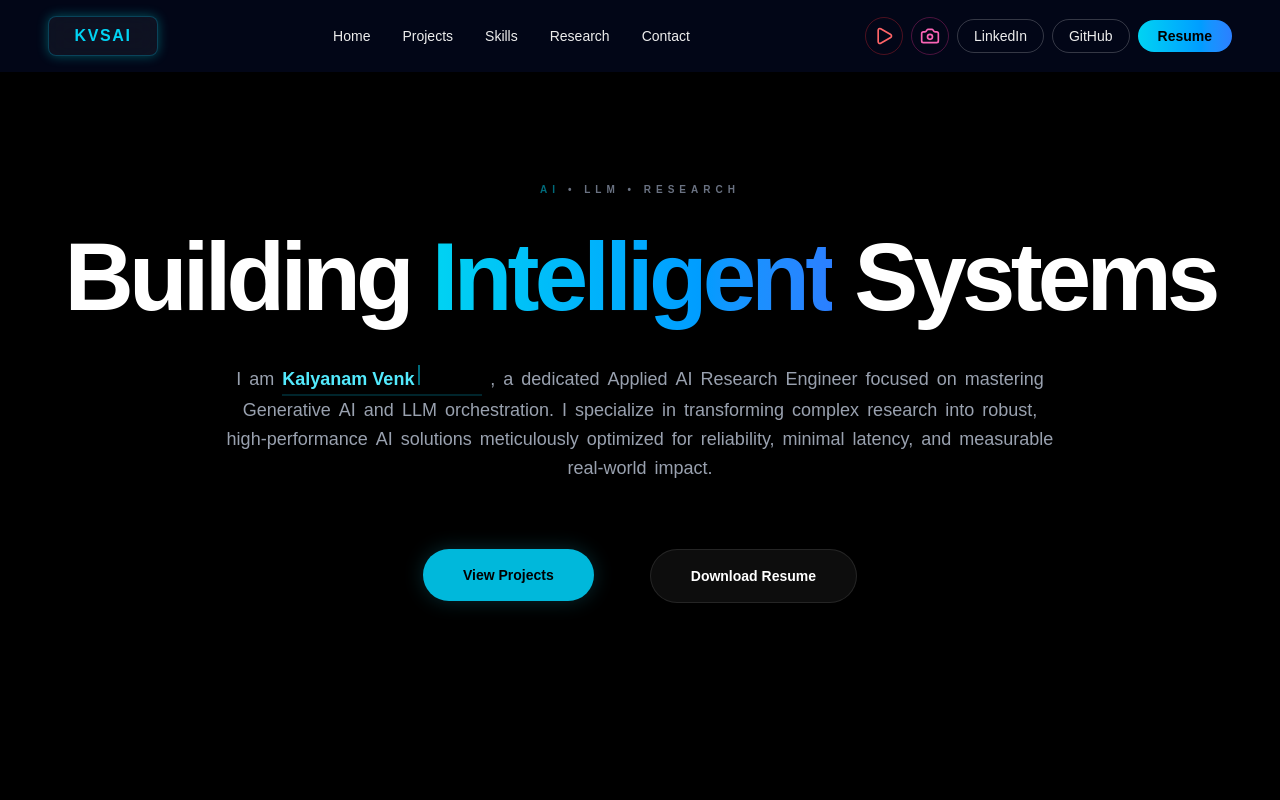
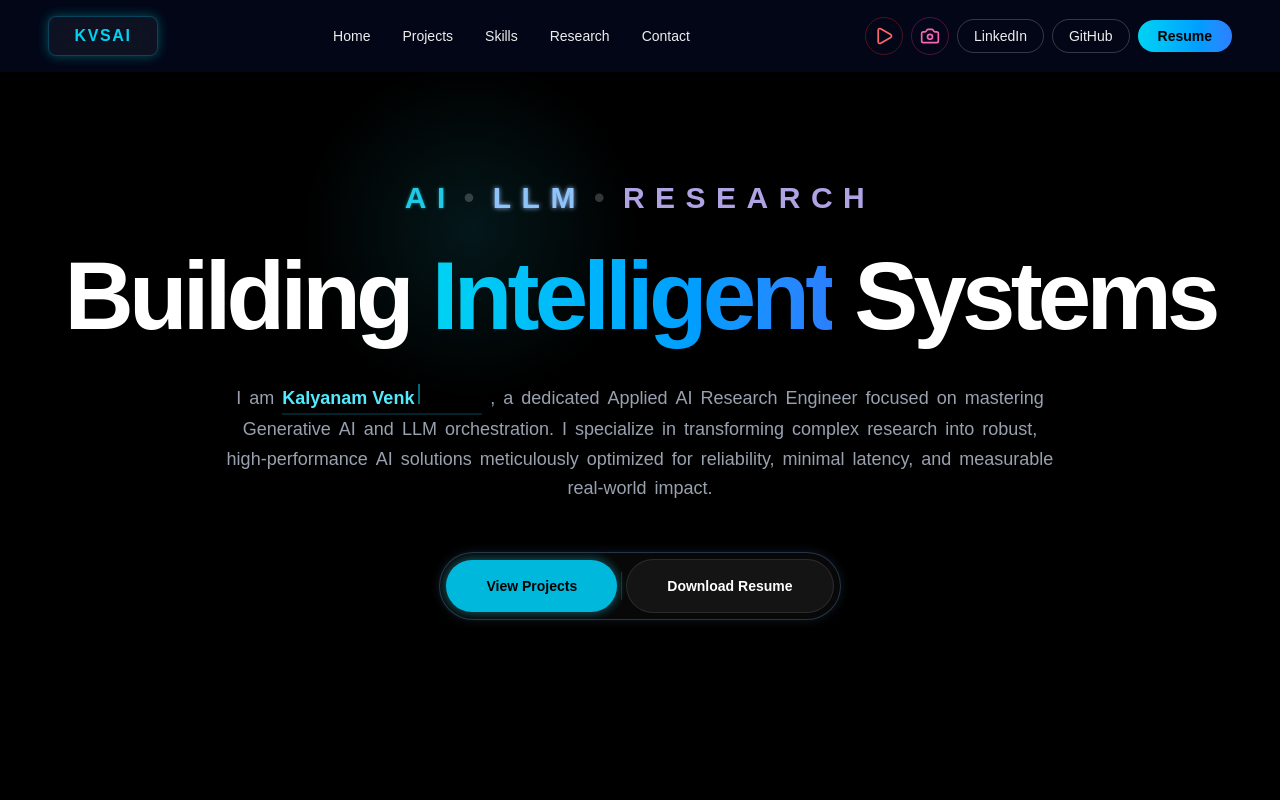
Before and after one commit to SaiAIEngineer/kvsai-portfolio, a Next.js app: page / in a window 1280 px wide. Shown: the top 800 px of the page. Built offline with nearby package versions, Linux system fonts and the light colour scheme.

Commit message:
Refactor Hero component buttons and scroll handling
Refactor Hero component to replace MagneticButton with StaticButton and update button functionalities.

```diff
--- a/sections/Hero.tsx
+++ b/sections/Hero.tsx
@@ -1,90 +1,90 @@
 "use client";
 
-import { motion, useScroll, useTransform, useSpring, useMotionValue } from "framer-motion";
+import { motion, useScroll, useTransform } from "framer-motion";
 import { useEffect, useState, useMemo, useRef } from "react";
 
 export default function Hero() {
-  const sectionRef = useRef<HTMLDivElement>(null);
-  const canvasRef = useRef<HTMLCanvasElement>(null);
   const { scrollY } = useScroll();
-
   const opacityHero = useTransform(scrollY, [0, 400], [1, 0]);
 
   const handleScroll = () => {
     const section = document.getElementById("projects");
     if (section) {
-      window.scrollTo({
-        top: section.offsetTop - 80,
-        behavior: "smooth",
-      });
+      window.scrollTo({ top: section.offsetTop - 80, behavior: "smooth" });
     }
   };
 
-  // --- MAGNETIC BUTTON COMPONENT WITH 'VIEW' BUBBLE ---
-  const MagneticButton = ({ children, className, onClick, href, isPrimary }: any) => {
-    const ref = useRef<HTMLDivElement>(null);
-    const x = useMotionValue(0);
-    const y = useMotionValue(0);
+  // --- STATIC BUTTON (no movement) WITH VIEW BUBBLE + SHIMMER ---
+  const StaticButton = ({
+    children,
+    className,
+    onClick,
+    href,
+    bubbleLabel = "VIEW",
+  }: {
+    children: React.ReactNode;
+    className?: string;
+    onClick?: () => void;
+    href?: string;
+    bubbleLabel?: string;
+  }) => {
     const [isHovered, setIsHovered] = useState(false);
+    const [shimmer, setShimmer] = useState(false);
 
-    const springConfig = { damping: 15, stiffness: 150 };
-    const translateX = useSpring(x, springConfig);
-    const translateY = useSpring(y, springConfig);
-
-    const handleMouseMove = (e: React.MouseEvent) => {
-      const { clientX, clientY } = e;
-      const { left, top, width, height } = ref.current!.getBoundingClientRect();
-      const centerX = left + width / 2;
-      const centerY = top + height / 2;
-
-      // Magnetic pull effect
-      x.set((clientX - centerX) * 0.3);
-      y.set((clientY - centerY) * 0.3);
-    };
-
-    const handleMouseLeave = () => {
-      x.set(0);
-      y.set(0);
-      setIsHovered(false);
+    const handleClick = () => {
+      setShimmer(false);
+      setTimeout(() => setShimmer(true), 10);
+      onClick?.();
     };
 
     const Content = (
-      <motion.div
-        ref={ref}
-        onMouseMove={handleMouseMove}
+      <div
+        className="relative inline-flex items-center justify-center"
         onMouseEnter={() => setIsHovered(true)}
-        onMouseLeave={handleMouseLeave}
-        style={{ x: translateX, y: translateY }}
-        className="relative group p-4"
+        onMouseLeave={() => setIsHovered(false)}
       >
-        <button
-          onClick={onClick}
-          className={`${className} relative overflow-hidden transition-all duration-300 rounded-full flex items-center justify-center`}
-        >
-          {/* 'VIEW' Bubble Effect */}
+        {/* VIEW bubble */}
         <motion.div
           initial={{ scale: 0, opacity: 0 }}
           animate={isHovered ? { scale: 1, opacity: 1 } : { scale: 0, opacity: 0 }}
-            className="absolute z-30 pointer-events-none bg-cyan-400 text-black text-[10px] font-bold py-1 px-3 rounded-full flex items-center justify-center shadow-lg"
-            style={{
-              top: '10%',
-              right: '-10%',
-            }}
+          transition={{ type: "spring", stiffness: 400, damping: 20 }}
+          className="absolute z-30 pointer-events-none bg-cyan-400 text-black text-[9px] font-black tracking-widest py-1 px-2.5 rounded-full"
+          style={{ top: "-8px", right: "-10px" }}
         >
-            VIEW
+          {bubbleLabel}
         </motion.div>
 
-          <span className="relative z-20 px-10 py-4 font-bold text-sm">
+        <button
+          onClick={handleClick}
+          className={`${className} relative overflow-hidden rounded-full flex items-center justify-center transition-all duration-300`}
+        >
+          <span className="relative z-20 px-10 py-4 font-bold text-sm flex items-center gap-2">
             {children}
           </span>
 
-          {/* Internal Glow Effect */}
-          <div className="absolute inset-0 bg-gradient-to-r from-transparent via-white/10 to-transparent -translate-x-full group-hover:animate-shimmer" />
+          {/* Shimmer sweep on click */}
+          {shimmer && (
+            <span
+              key={Date.now()}
+              className="absolute inset-0 z-10 pointer-events-none"
+              style={{
+                background:
+                  "linear-gradient(105deg, transparent 35%, rgba(255,255,255,0.22) 50%, transparent 65%)",
+                animation: "shimmerSweep 0.5s ease forwards",
+              }}
+            />
+          )}
         </button>
-      </motion.div>
+      </div>
     );
 
-    return href ? <a href={href} target="_blank" className="inline-block">{Content}</a> : Content;
+    return href ? (
+      <a href={href} target="_blank" rel="noreferrer" className="inline-block">
+        {Content}
+      </a>
+    ) : (
+      Content
+    );
   };
 
   // --- TYPING ANIMATION ---
@@ -99,60 +99,192 @@ export default function Hero() {
     return () => clearInterval(interval);
   }, []);
 
-  const words = useMemo(() => [
-    "I", "am", "NAME_PLACEHOLDER", ",", "a", "dedicated", "Applied", "AI", "Research",
-    "Engineer", "focused", "on", "mastering", "Generative", "AI", "and", "LLM",
-    "orchestration.", "I", "specialize", "in", "transforming", "complex", "research",
-    "into", "robust,", "high-performance", "AI", "solutions", "meticulously",
-    "optimized", "for", "reliability,", "minimal", "latency,", "and", "measurable",
-    "real-world", "impact."
-  ], []);
+  const words = useMemo(
+    () => [
+      "I", "am", "NAME_PLACEHOLDER", ",", "a", "dedicated", "Applied", "AI",
+      "Research", "Engineer", "focused", "on", "mastering", "Generative", "AI",
+      "and", "LLM", "orchestration.", "I", "specialize", "in", "transforming",
+      "complex", "research", "into", "robust,", "high-performance", "AI",
+      "solutions", "meticulously", "optimized", "for", "reliability,", "minimal",
+      "latency,", "and", "measurable", "real-world", "impact.",
+    ],
+    []
+  );
+
+  // --- CURSOR ORB ---
+  const orbRef = useRef<HTMLDivElement>(null);
+  const sectionRef = useRef<HTMLElement>(null);
+
+  useEffect(() => {
+    const section = sectionRef.current;
+    const orb = orbRef.current;
+    if (!section || !orb) return;
+
+    const handleMouseMove = (e: MouseEvent) => {
+      const rect = section.getBoundingClientRect();
+      const x = e.clientX - rect.left;
+      const y = e.clientY - rect.top;
+      orb.style.left = `${x}px`;
+      orb.style.top = `${y}px`;
+    };
+
+    section.addEventListener("mousemove", handleMouseMove);
+    return () => section.removeEventListener("mousemove", handleMouseMove);
+  }, []);
 
   return (
+    <>
+      {/* Shimmer keyframe injection */}
+      <style>{`
+        @keyframes shimmerSweep {
+          from { transform: translateX(-100%); }
+          to   { transform: translateX(140%); }
+        }
+        @keyframes btnGlowCyan {
+          0%, 100% { box-shadow: 0 0 8px 2px rgba(34,211,238,0.35), 0 0 0px rgba(34,211,238,0); }
+          50%       { box-shadow: 0 0 18px 4px rgba(34,211,238,0.65), 0 0 32px 8px rgba(34,211,238,0.2); }
+        }
+        @keyframes btnGlowViolet {
+          0%, 100% { box-shadow: 0 0 8px 2px rgba(167,139,250,0.3), 0 0 0px rgba(167,139,250,0); }
+          50%       { box-shadow: 0 0 18px 4px rgba(167,139,250,0.6), 0 0 32px 8px rgba(167,139,250,0.18); }
+        }
+        @keyframes pillBorderGlow {
+          0%   { border-color: rgba(34,211,238,0.25); box-shadow: 0 0 10px 1px rgba(34,211,238,0.1); }
+          50%  { border-color: rgba(167,139,250,0.3); box-shadow: 0 0 10px 1px rgba(167,139,250,0.12); }
+          100% { border-color: rgba(34,211,238,0.25); box-shadow: 0 0 10px 1px rgba(34,211,238,0.1); }
+        }
+        .btn-glow-cyan {
+          animation: btnGlowCyan 3s ease-in-out infinite;
+        }
+        .btn-glow-violet {
+          animation: btnGlowViolet 3s ease-in-out infinite;
+          animation-delay: 1.5s;
+        }
+        .pill-glow {
+          animation: pillBorderGlow 4s ease-in-out infinite;
+        }
+        @keyframes glowLoop {
+          0%   { opacity: 0.9; text-shadow: none; }
+          50%  { opacity: 1;   text-shadow: 0 0 6px currentColor; }
+          100% { opacity: 0.9; text-shadow: none; }
+        }
+        .glow-ai {
+          color: #22d3ee;
+          animation: glowLoop 4s ease-in-out infinite;
+        }
+        .glow-llm {
+          color: #93c5fd;
+          animation: glowLoop 4s ease-in-out infinite;
+          animation-delay: 1.3s;
+        }
+        .glow-research {
+          color: #c4b5fd;
+          animation: glowLoop 4s ease-in-out infinite;
+          animation-delay: 2.6s;
+        }
+        .dot-sep {
+          color: rgba(255,255,255,0.2);
+          margin: 0 0.5rem;
+        }
+      `}</style>
+
       <motion.section
         id="home"
+        ref={sectionRef}
         style={{ opacity: opacityHero }}
         className="relative min-h-screen flex flex-col justify-center items-center text-center px-4 bg-black font-sora overflow-hidden"
       >
+        {/* Cursor orb — follows mouse, no movement on buttons */}
+        <div
+          ref={orbRef}
+          className="pointer-events-none absolute z-0"
+          style={{
+            width: "340px",
+            height: "340px",
+            borderRadius: "50%",
+            background:
+              "radial-gradient(circle, rgba(34,211,238,0.11) 0%, transparent 70%)",
+            transform: "translate(-50%, -50%)",
+            transition: "left 0.06s linear, top 0.06s linear",
+          }}
+        />
+
+        {/* Tag line — large glowing words */}
         <motion.p
-        initial={{ opacity: 0 }} animate={{ opacity: 1 }}
-        className="text-[10px] tracking-[0.5em] mb-8 uppercase font-bold text-gray-500"
+          initial={{ opacity: 0, y: 10 }}
+          animate={{ opacity: 1, y: 0 }}
+          transition={{ duration: 0.7 }}
+          className="relative z-10 flex items-center mb-8 uppercase font-black tracking-[0.35em] text-2xl md:text-3xl select-none"
         >
-        <span className="text-cyan-400 animate-pulse">AI</span> • LLM • RESEARCH
+          <span className="glow-ai">AI</span>
+          <span className="dot-sep">•</span>
+          <span className="glow-llm">LLM</span>
+          <span className="dot-sep">•</span>
+          <span className="glow-research">RESEARCH</span>
         </motion.p>
 
-      <h1 className="text-5xl md:text-8xl font-black tracking-tighter text-white mb-10">
-        Building <span className="text-transparent bg-clip-text bg-gradient-to-r from-cyan-400 to-blue-500">Intelligent</span> Systems
+        {/* Headline */}
+        <h1 className="relative z-10 text-5xl md:text-8xl font-black tracking-tighter text-white mb-10">
+          Building{" "}
+          <span className="text-transparent bg-clip-text bg-gradient-to-r from-cyan-400 to-blue-500">
+            Intelligent
+          </span>{" "}
+          Systems
         </h1>
 
-      <div className="text-gray-400 max-w-4xl text-sm md:text-lg leading-relaxed min-h-[120px] mb-12">
+        {/* Typing bio */}
+        <div className="relative z-10 text-gray-400 max-w-4xl text-sm md:text-lg leading-relaxed min-h-[120px] mb-12">
           <p className="flex flex-wrap justify-center gap-x-2">
-          {words.map((word, i) => word === "NAME_PLACEHOLDER" ? (
-            <span key={i} className="text-cyan-300 font-bold border-b-2 border-cyan-500/20 min-w-[200px] text-left">
-              {displayText}<span className="w-[2px] h-5 bg-cyan-400 inline-block animate-pulse ml-1" />
+            {words.map((word, i) =>
+              word === "NAME_PLACEHOLDER" ? (
+                <span
+                  key={i}
+                  className="text-cyan-300 font-bold border-b-2 border-cyan-500/20 min-w-[200px] text-left"
+                >
+                  {displayText}
+                  <span className="w-[2px] h-5 bg-cyan-400 inline-block animate-pulse ml-1" />
                 </span>
               ) : (
-            <span key={i} className="hover:text-white transition-colors duration-300">{word}</span>
-          ))}
+                <span key={i} className="hover:text-white transition-colors duration-300">
+                  {word}
+                </span>
+              )
+            )}
           </p>
         </div>
 
-      <div className="flex flex-col sm:flex-row gap-6 relative z-20">
-        <MagneticButton
-          isPrimary
+        {/* Sticky pill button group */}
+        <div
+          className="pill-glow relative z-20 flex items-center rounded-full p-1.5 gap-1"
+          style={{
+            border: "1px solid rgba(34,211,238,0.25)",
+            background: "rgba(255,255,255,0.03)",
+            backdropFilter: "blur(12px)",
+          }}
+        >
+          <StaticButton
             onClick={handleScroll}
-          className="bg-cyan-500 text-black shadow-[0_0_20px_rgba(34,211,238,0.2)]"
+            bubbleLabel="VIEW"
+            className="btn-glow-cyan bg-cyan-500 text-black"
           >
             View Projects
-        </MagneticButton>
+          </StaticButton>
 
-        <MagneticButton
+          {/* Divider */}
+          <div
+            className="flex-shrink-0"
+            style={{ width: "1px", height: "28px", background: "rgba(255,255,255,0.12)" }}
+          />
+
+          <StaticButton
             href="/Kalyanam_Venkata_Sree_Sai_Resume.pdf"
-          className="bg-white/5 border border-white/10 text-white backdrop-blur-xl"
+            bubbleLabel="SAVE"
+            className="btn-glow-violet bg-white/5 border border-white/10 text-white hover:bg-white/10"
           >
             Download Resume
-        </MagneticButton>
+          </StaticButton>
         </div>
       </motion.section>
+    </>
   );
 }
```
Lines whose indentation alone changed are shown as unchanged.
